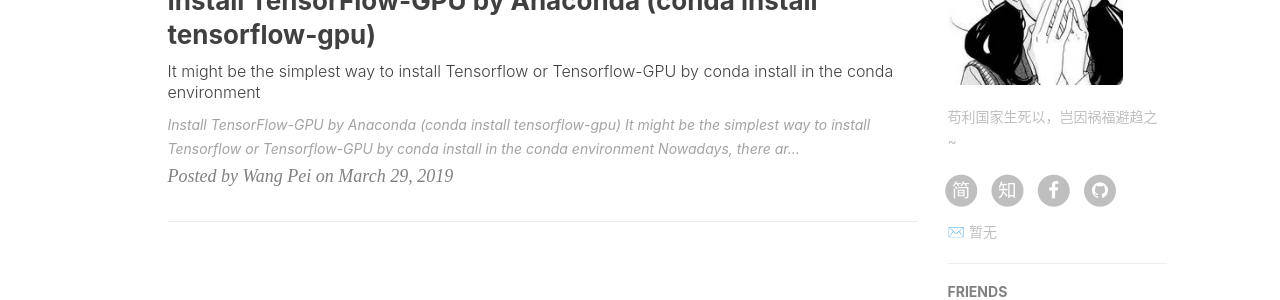
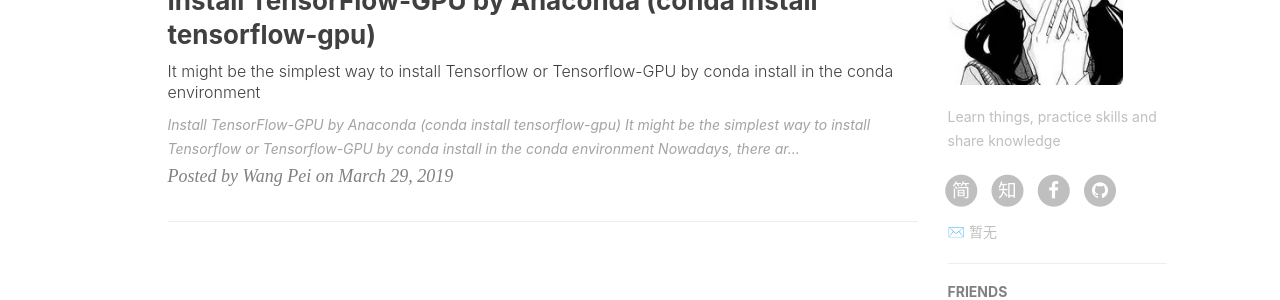
Before and after one commit to SBF-2/SBF-2.github.io, a Jekyll site: the page built from index.html, in a window 1280 px wide. Shown: the part 674-974 px from the top of the page. Built offline with Jekyll 4.4.1, drawn with Linux system fonts in a browser that asks for light colours; nearby versions of some CDN libraries; the list of posts is cut into pages by our own code; comment, search, counter and statistics services are not loaded.

Commit message:
Update _config.yml

```diff
--- a/_config.yml
+++ b/_config.yml
@@ -11,7 +11,7 @@
 
 # Sidebar settings
 sidebar: true                           # whether or not using Sidebar.
-sidebar-about-description: "苟利国家生死以，岂因祸福避趋之~"
+sidebar-about-description: "Learn things, practice skills and share knowledge"
 sidebar-avatar: /img/avatar_binggan.jpg      # use absolute URL, seeing it's used in both `/` and `/about/`
 
 
```
